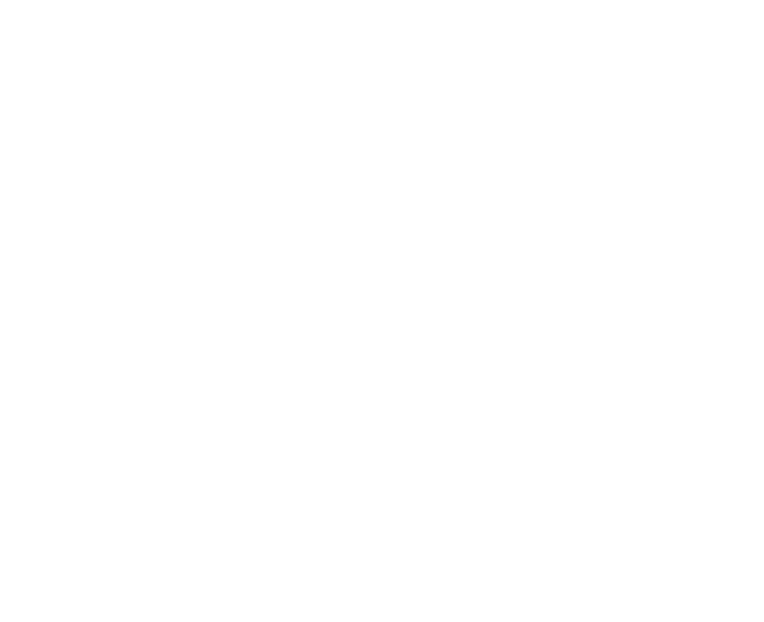
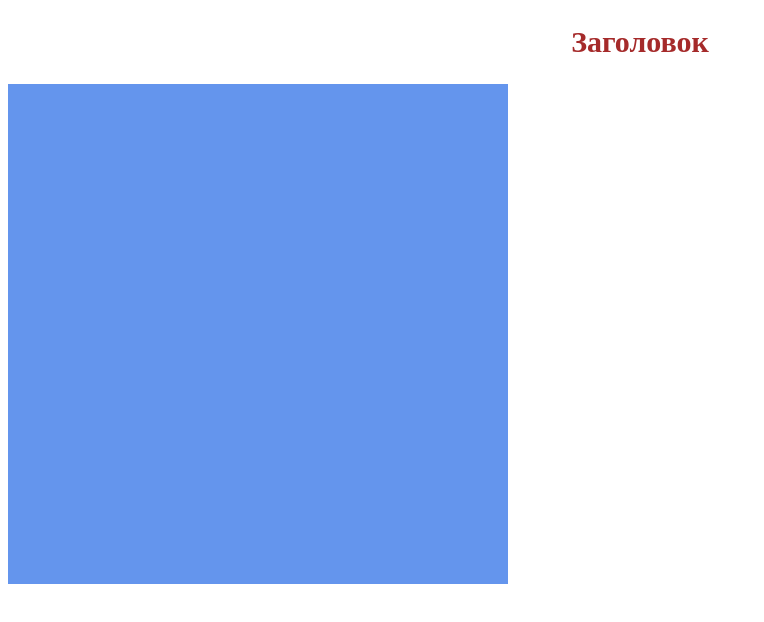
Before and after one commit to itlabs555/new_projectt, a plain HTML site: page index.html in a window 1280 px wide. Shown: the whole page, without its empty margins (0-764 px from the left). Drawn offline with Linux system fonts and the light colour scheme.

Commit message:
Добавили заголовок и блок
задали стили

```diff
--- a/index.html
+++ b/index.html
@@ -4,8 +4,13 @@
     <meta charset="UTF-8">
     <meta name="viewport" content="width=device-width, initial-scale=1.0">
     <title>Document</title>
+    <link rel="stylesheet" href="style.css">
 </head>
 <body>
 
+    <h2>Заголовок</h2>
+
+    <div class="block"></div>
+
 </body>
 </html>
--- /dev/null
+++ b/style.css
@@ -0,0 +1,11 @@
+h2{
+    font-size: 30px;
+    text-align: center;
+    color: brown;
+}
+
+.block {
+    width: 500px;
+    height: 500px;
+    background: cornflowerblue;
+}
```
